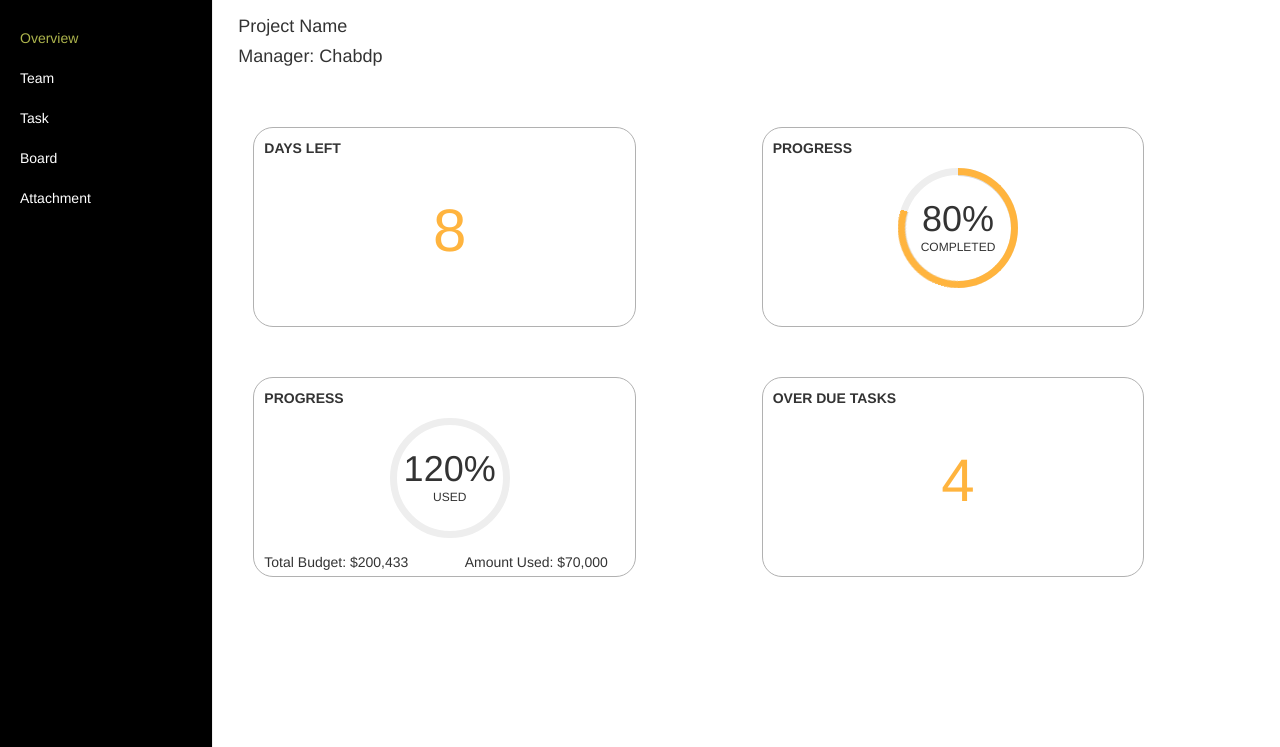
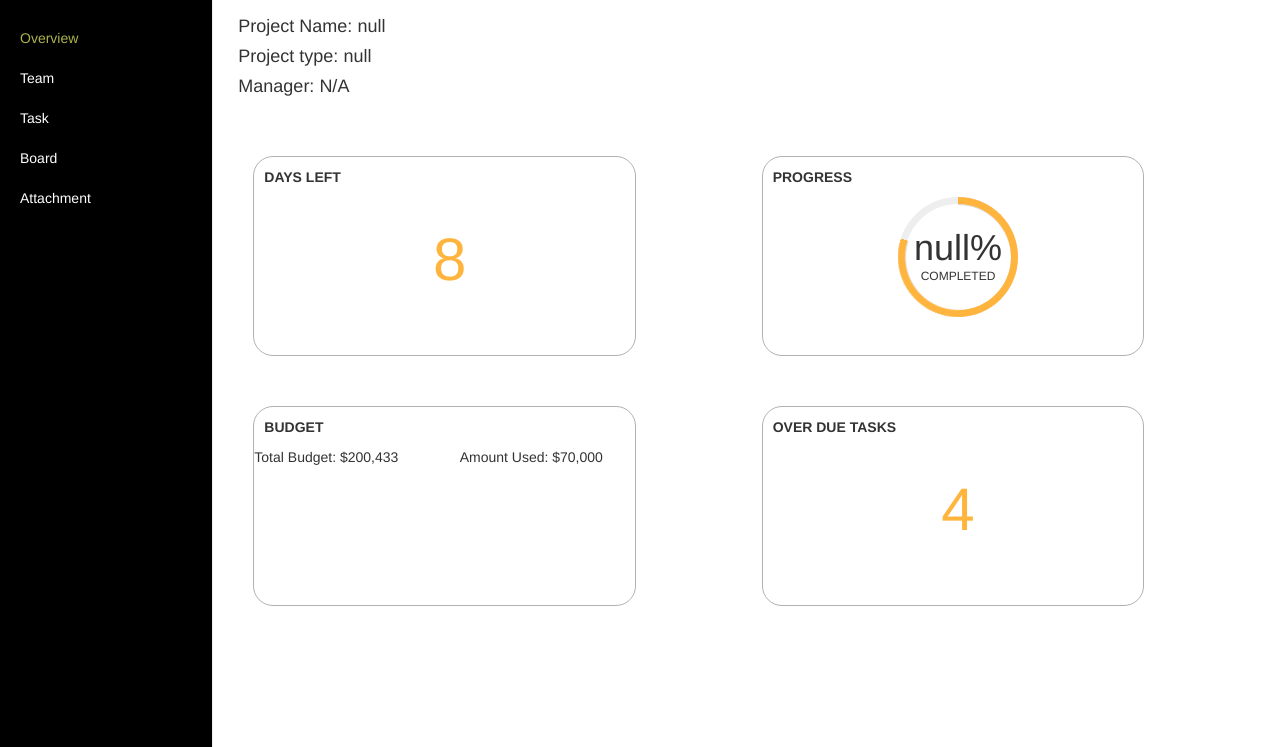
Before and after one commit to Ablashika/ProjectManager, a plain HTML site: page projectDetails.html in a window 1280 px wide. Shown: the part 53-800 px from the top of the page. Drawn offline with Linux system fonts and the light colour scheme.

```diff
--- a/projectDetails.html
+++ b/projectDetails.html
@@ -4,26 +4,25 @@
 <head>
     <meta charset="UTF-8">
     <meta name="viewport" content="width=device-width, initial-scale=1.0">
-    <title>Document</title>
+    <title>Project Details</title>
     <link rel='stylesheet' type='text/css' media='screen' href='css/bootstrap.css'>
     <link rel='stylesheet' type='text/css' media='screen' href='css/style.css'>
     <link rel='stylesheet' type='text/css' media='screen' href='css/circular-progress.css'>
+
+    <script>
+        const queryString = window.location.search;
+        const urlParams = new URLSearchParams(queryString);
+        const projectDetails = {
+            title: urlParams.get('title'),
+            budget: urlParams.get('budget'),
+            progress: urlParams.get('progress'),
+            manager: urlParams.get('manager'),
+            type: urlParams.get('type'),
+        }
+    </script>
 </head>
 
 <body>
-
-    <!DOCTYPE html>
-    <html lang="en">
-
-    <head>
-        <meta charset="UTF-8">
-        <meta name="viewport" content="width=device-width, initial-scale=1.0">
-        <title>Project Detials</title>
-    </head>
-
-    <body>
-
-
     <nav class="navbar navbar-default navbar-home navbar-fixed-top">
         <div class="container-fluid">
             <!-- Brand and toggle get grouped for better mobile display -->
@@ -47,8 +46,8 @@
                 <ul class="nav navbar-nav navbar-right">
                     <li><a href="#">Home</a></li>
                     <li class="dropdown">
-                            <a href="#" class="dropdown-toggle" data-toggle="dropdown" role="button"
-                                aria-haspopup="true" aria-expanded="false">Eng <span class="caret"></span></a>
+                        <a href="#" class="dropdown-toggle" data-toggle="dropdown" role="button" aria-haspopup="true"
+                            aria-expanded="false">Eng <span class="caret"></span></a>
                         <ul class="dropdown-menu">
                             <li><a href="#">Dutch</a></li>
                             <li><a href="#">Spanish</a></li>
@@ -94,8 +93,15 @@
             <div class="col-sm-9 col-sm-offset-3 col-md-10 col-md-offset-2 main">
 
                 <div class="row">
-                            <h4 class="form-heading">Project Name</h4>
-                            <h4>Manager: Chabdp</h4>
+                    <h4 class="form-heading">Project Name:
+                        <script>document.write(projectDetails.title)</script>
+                    </h4>
+                    <h4>Project type:
+                        <script>document.write(projectDetails.type)</script>
+                    </h4>
+                    <h4>Manager:
+                        <script>document.write(projectDetails.manager ? projectDetails.manager : "N/A")</script>
+                    </h4>
                 </div>
 
                 <div class="row">
@@ -122,7 +128,7 @@
                                     </span>
                                     <div class="progress-value">
                                         <div>
-                                                        80%<br>
+                                            <script>document.write(projectDetails.progress)</script>%<br>
                                             <span>completed</span>
                                         </div>
                                     </div>
@@ -135,27 +141,17 @@
                 <div class="row">
                     <div class="col-md-6">
                         <div class="project-overview-box">
-                                    <p class="project-overview-title">PROGRESS</p>
+                            <p class="project-overview-title">BUDGET</p>
 
-                                    <div class="project-overview-body">
-                                            <div class="progress" data-percentage="120">
-                                                <span class="progress-left">
-                                                    <span class="progress-bar"></span>
-                                                </span>
-                                                <span class="progress-right">
-                                                    <span class="progress-bar"></span>
-                                                </span>
-                                                <div class="progress-value">
-                                                    <div>
-                                                        120%<br>
-                                                        <span>Used</span>
-                                                    </div>
+                            <div class="barprogress">
+                                <div class="progress-bar progress-bar-striped active progress-bar-warning" role="progressbar" aria-valuenow="60"
+                                    aria-valuemin="0" aria-valuemax="100" style="width: 60%">
+                                    <span class="sr-only">60% Used </span>
                                 </div>
                             </div>
                             <div class="row">
                                 <div class="col-md-6">Total Budget: $200,433</div>
                                 <div class="col-md-6">Amount Used: $70,000</div>
-                                            </div>
                             </div>
                         </div>
                     </div>
@@ -176,10 +172,13 @@
     </div>
 
 
-
-
     <script type="text/javascript" src="js/jquery-3.5.1.min.js"></script>
     <script type="text/javascript" src="js/bootstrap.min.js"></script>
+
+    <script>
+        const progressBar = document.querySelector('.progress');
+        progressBar.dataset.columns = projectDetails.progress;
+    </script>
 </body>
 
 </html>
```
Lines whose indentation alone changed are shown as unchanged.
